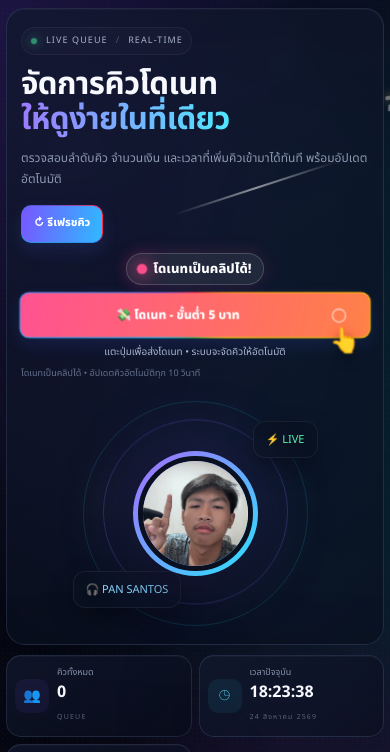
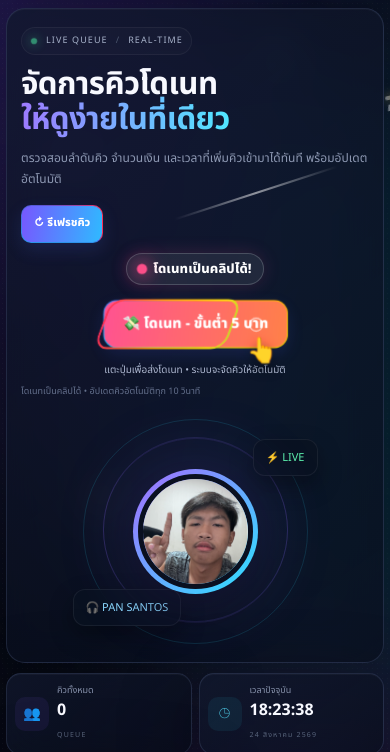
Before and after one commit to moiua1412-prog/pansantos-donate-queue, a website: page public/index.html in a window 390 px wide. Shown: the part 74-826 px from the top of the page. Drawn offline with Linux system fonts and the light colour scheme; no server answers.

Commit message:
Add files via upload

```diff
--- a/public/index.html
+++ b/public/index.html
@@ -5,6 +5,133 @@
 <meta name="viewport" content="width=device-width,initial-scale=1">
 <title>ปั้นซานโตส • Donate Queue</title>
 <link rel="stylesheet" href="/style.css">
+<style>
+
+/* ===== MOBILE DONATE BUTTON FIX ===== */
+@media (max-width: 620px) {
+  /* Keep the donate area visible and above decorative layers */
+  .donate-nav,
+  .donate-box,
+  .donate-panel,
+  .donate-button,
+  .donate-btn,
+  .hero-actions {
+    position: relative;
+    z-index: 50;
+  }
+
+  /* Main donate button: compact, centered, readable */
+  .donate-nav a,
+  .donate-nav button,
+  .donate-box button,
+  .donate-panel button,
+  .donate-button,
+  .donate-btn {
+    position: relative !important;
+    display: inline-flex !important;
+    align-items: center !important;
+    justify-content: center !important;
+    width: auto !important;
+    min-width: 0 !important;
+    max-width: calc(100vw - 72px) !important;
+    min-height: 48px !important;
+    padding: 10px 18px !important;
+    margin: 8px auto !important;
+    border-radius: 14px !important;
+    font-size: 14px !important;
+    line-height: 1.35 !important;
+    letter-spacing: .1px !important;
+    white-space: nowrap !important;
+    overflow: visible !important;
+    box-sizing: border-box !important;
+  }
+
+  /* RGB animated border */
+  .donate-nav a::before,
+  .donate-nav button::before,
+  .donate-box button::before,
+  .donate-panel button::before,
+  .donate-button::before,
+  .donate-btn::before {
+    content: "" !important;
+    position: absolute !important;
+    inset: -2px !important;
+    border-radius: inherit !important;
+    padding: 2px !important;
+    background: linear-gradient(
+      90deg,
+      #ff2d55,
+      #ff9f0a,
+      #ffd60a,
+      #30d158,
+      #00c7ff,
+      #0a84ff,
+      #bf5af2,
+      #ff2d55
+    ) !important;
+    background-size: 300% 100% !important;
+    animation: donateRgbMobile 3s linear infinite !important;
+    -webkit-mask:
+      linear-gradient(#000 0 0) content-box,
+      linear-gradient(#000 0 0) !important;
+    -webkit-mask-composite: xor !important;
+    mask-composite: exclude !important;
+    pointer-events: none !important;
+    z-index: -1 !important;
+  }
+
+  .donate-nav a::after,
+  .donate-nav button::after,
+  .donate-box button::after,
+  .donate-panel button::after,
+  .donate-button::after,
+  .donate-btn::after {
+    content: "" !important;
+    position: absolute !important;
+    inset: 0 !important;
+    border-radius: inherit !important;
+    box-shadow: 0 0 16px rgba(0, 199, 255, .22) !important;
+    pointer-events: none !important;
+  }
+
+  .donate-nav a:active,
+  .donate-nav button:active,
+  .donate-box button:active,
+  .donate-panel button:active,
+  .donate-button:active,
+  .donate-btn:active {
+    transform: scale(.96) !important;
+  }
+
+  /* Prevent the finger/decorative animation from covering the button */
+  .finger,
+  .tap-finger,
+  .donate-finger,
+  .click-finger {
+    pointer-events: none !important;
+    z-index: 55 !important;
+  }
+
+  /* Improve cramped text in the donate section */
+  .donate-box p,
+  .donate-panel p,
+  .donate-copy,
+  .donate-description {
+    font-size: 12px !important;
+    line-height: 1.65 !important;
+    letter-spacing: .05px !important;
+    max-width: 92% !important;
+    margin-left: auto !important;
+    margin-right: auto !important;
+  }
+}
+
+@keyframes donateRgbMobile {
+  0% { background-position: 0% 50%; }
+  100% { background-position: 300% 50%; }
+}
+
+</style>
 </head>
 <body class="public-page">
 <div class="noise"></div>
```
